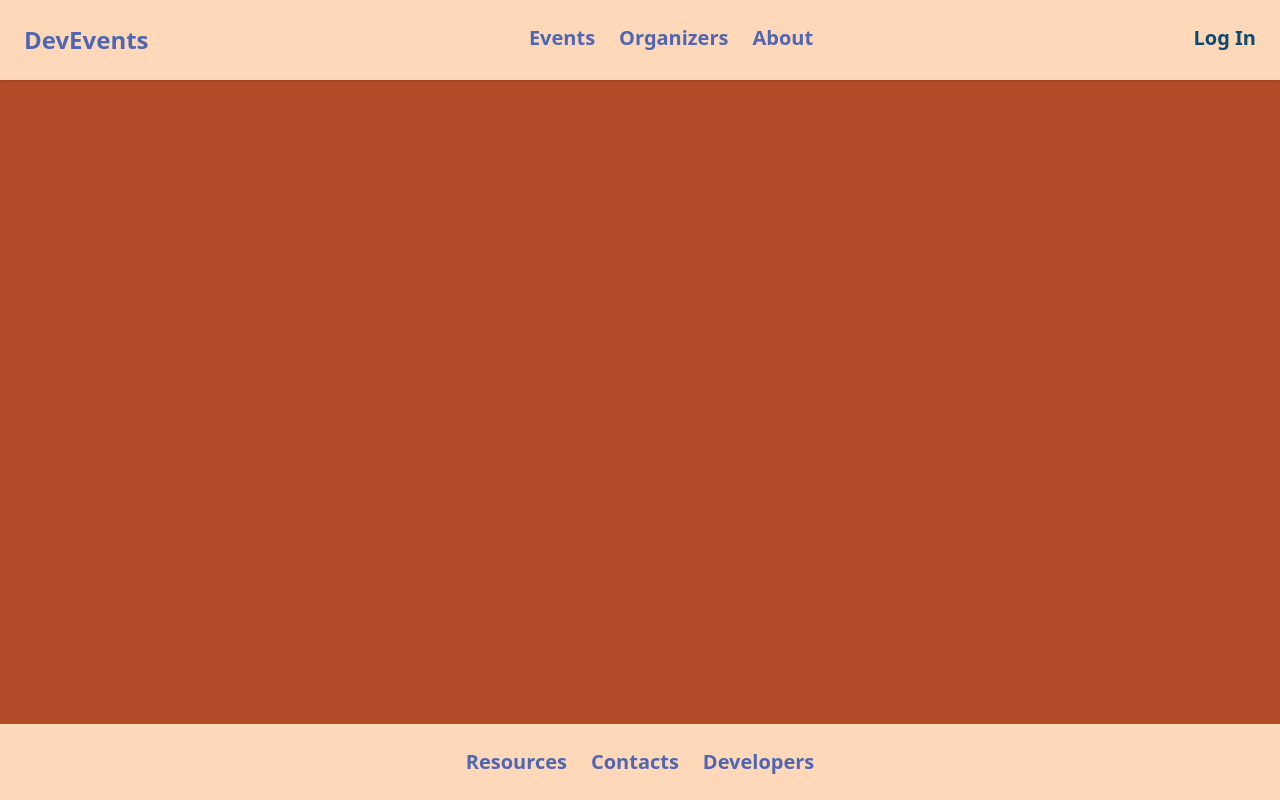
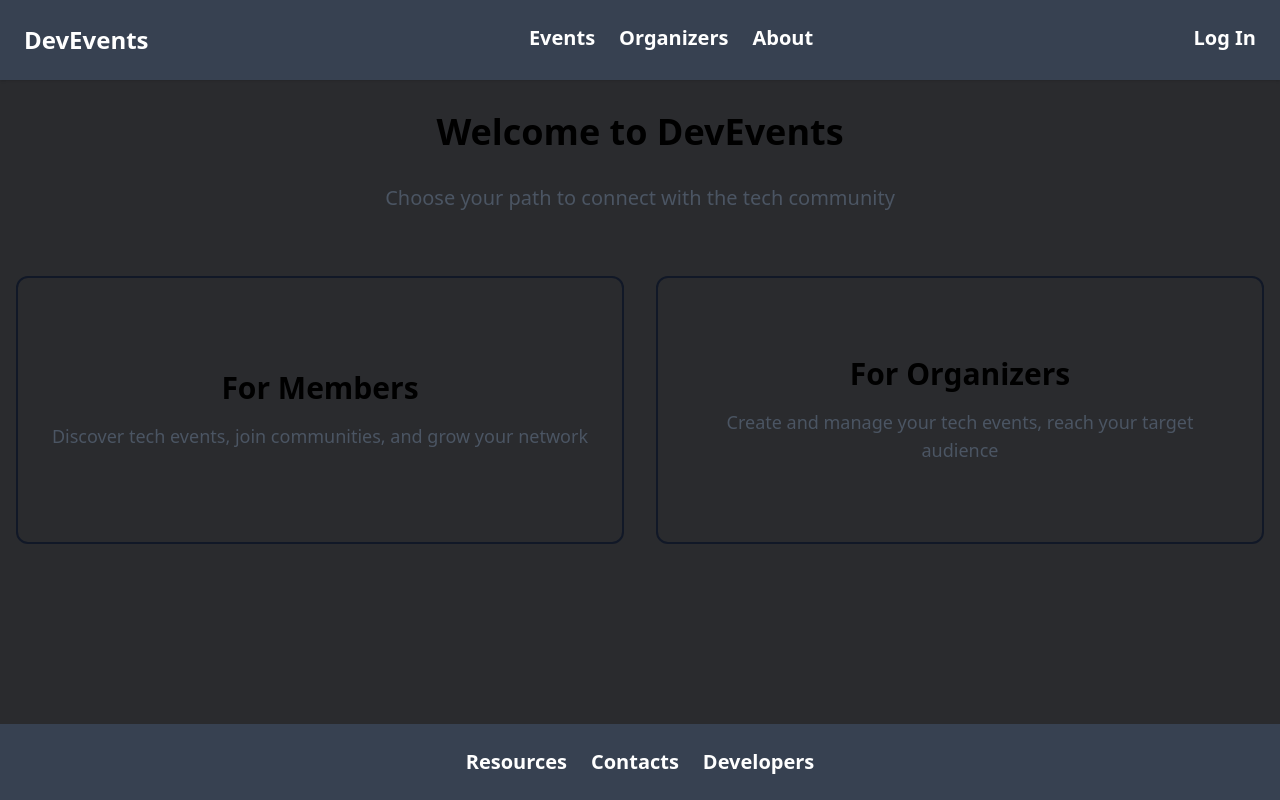
Before and after one commit to SokolovG/S-Bank, a SvelteKit app in the folder frontend/: page / in a window 1280 px wide. Built offline with nearby package versions, Linux system fonts and the light colour scheme.

Commit message:
Homepage added.

```diff
--- a/frontend/src/lib/components/EventCard.svelte
+++ b/frontend/src/lib/components/EventCard.svelte
@@ -4,7 +4,7 @@
     export let event: Event;
 </script>
 
-<div class="border-solid bg-[#ffd7b9] p-4 w-75 rounded-xl">
+<div class="border-solid bg-[#ffd7b9] p-2 w-75 rounded-xl">
     <h3 class="text-xl font-bold mb-3">
     {event.name}
     </h3>
--- a/frontend/src/lib/components/Footer.svelte
+++ b/frontend/src/lib/components/Footer.svelte
@@ -1,5 +1,5 @@
-<footer class="flex justify-center bg-[#ffd7b9]">
-  <div class="flex space-x-6 px-6 font-bold py-6 text-[#4f67b1] text-xl">
+<footer class="flex justify-center bg-gray-700">
+  <div class="flex space-x-6 px-6 font-bold py-6 text-[#FFFFFF] text-xl">
     <div>Resources</div>
     <div>Contacts</div>
     <div>Developers</div>
--- a/frontend/src/lib/components/Header.svelte
+++ b/frontend/src/lib/components/Header.svelte
@@ -1,15 +1,24 @@
-<header class="flex justify-between bg-[#ffd7b9] px-6 py-6 shadow">
-  <div class="text-2xl font-bold text-[#4f67b1]">
-    DevEvents
+<script>
+  import { goto } from "$app/navigation"
+</script>
+
+<header class="flex justify-between bg-gray-700 px-6 py-6 shadow">
+  <div class="text-2xl font-bold text-[#FFFFFF] hover:text-red-900">
+    <button on:click={() => goto('/')}>DevEvents</button>
+
   </div>
 
-  <div class="flex space-x-6 text-[#4f67b1] text-xl font-bold">
-    <div class="hover:text-red-900 cursor-pointer">Events</div>
+  <div class="flex space-x-6 text-[#FFFFFF] text-xl font-bold">
+    <div class="hover:text-red-900 cursor-pointer">
+      <button on:click={() => goto('/events')}>
+        Events
+      </button>
+    </div>
     <div class="hover:text-red-900 cursor-pointer">Organizers</div>
     <div class="hover:text-red-900 cursor-pointer">About</div>
   </div>
 
-  <div class="text-sky-900 text-xl font-bold hover:text-red-900 cursor-pointer">
+  <div class="text-[#FFFFFF] text-xl font-bold hover:text-red-900 cursor-pointer">
     Log In
   </div>
 </header>
--- a/frontend/src/routes/+layout.svelte
+++ b/frontend/src/routes/+layout.svelte
@@ -4,7 +4,7 @@
 </script>
 
 
-<div class="app min-h-screen bg-[#b44b28] flex flex-col">
+<div class="app min-h-screen bg-[#2A2B2E] flex flex-col">
   <Header />
   <main class="flex-grow">
     <slot/>
--- a/frontend/src/routes/+page.svelte
+++ b/frontend/src/routes/+page.svelte
@@ -0,0 +1,36 @@
+<script>
+    import { goto } from "$app/navigation"
+</script>
+
+<div class="container mx-auto mt-8 px-4">
+
+    <h1 class="text-4xl font-bold text-center mb-8">Welcome to DevEvents</h1>
+
+
+    <p class="text-xl text-gray-600 text-center mb-12">Choose your path to connect with the tech community</p>
+
+
+    <div class="grid grid-cols-1 md:grid-cols-2 gap-8 py-4">
+        <button on:click={() => goto('/events')}>
+            <div class="border-2 border-gray-900 rounded-xl p-8 hover:bg-gray-400 transition-colors duration-300 cursor-pointer">
+            <div class="flex flex-col items-center justify-center min-h-[200px]">
+                <h2 class="text-3xl font-semibold mb-4">For Members</h2>
+                <p class="text-gray-600 text-center text-lg">
+                    Discover tech events, join communities, and grow your network
+                </p>
+            </div>
+            </div>
+        </button>
+
+
+
+        <div class="border-2 border-gray-900 rounded-xl p-8 hover:bg-gray-400 transition-colors duration-300 cursor-pointer">
+            <div class="flex flex-col items-center justify-center min-h-[200px]">
+                <h2 class="text-3xl font-semibold mb-4">For Organizers</h2>
+                <p class="text-gray-600 text-center text-lg">
+                    Create and manage your tech events, reach your target audience
+                </p>
+            </div>
+        </div>
+    </div>
+</div>
--- a/frontend/src/routes/events/+page.svelte
+++ b/frontend/src/routes/events/+page.svelte
@@ -2,6 +2,7 @@
     import { onMount } from "svelte";
     import type { Event, PaginatedResponse } from '$lib/types/events.ts';
     import EventCard from '$lib/components/EventCard.svelte';
+    import { goto } from "$app/navigation"
     let events: Event[] = [];
 
     async function fetchEvents() {
@@ -23,7 +24,9 @@
     <div class="container mx-auto px-4 mt-8">
         <div class="grid grid-cols-2 sm:grid-cols-4 lg:grid-cols-5 gap-8 py-14">
             {#each events as event}
-                <EventCard {event}/>
+                <a href="/events/{event.id}" class="block">
+                    <EventCard {event}/>
+                </a>
             {/each}
         </div>
     </div>
```
